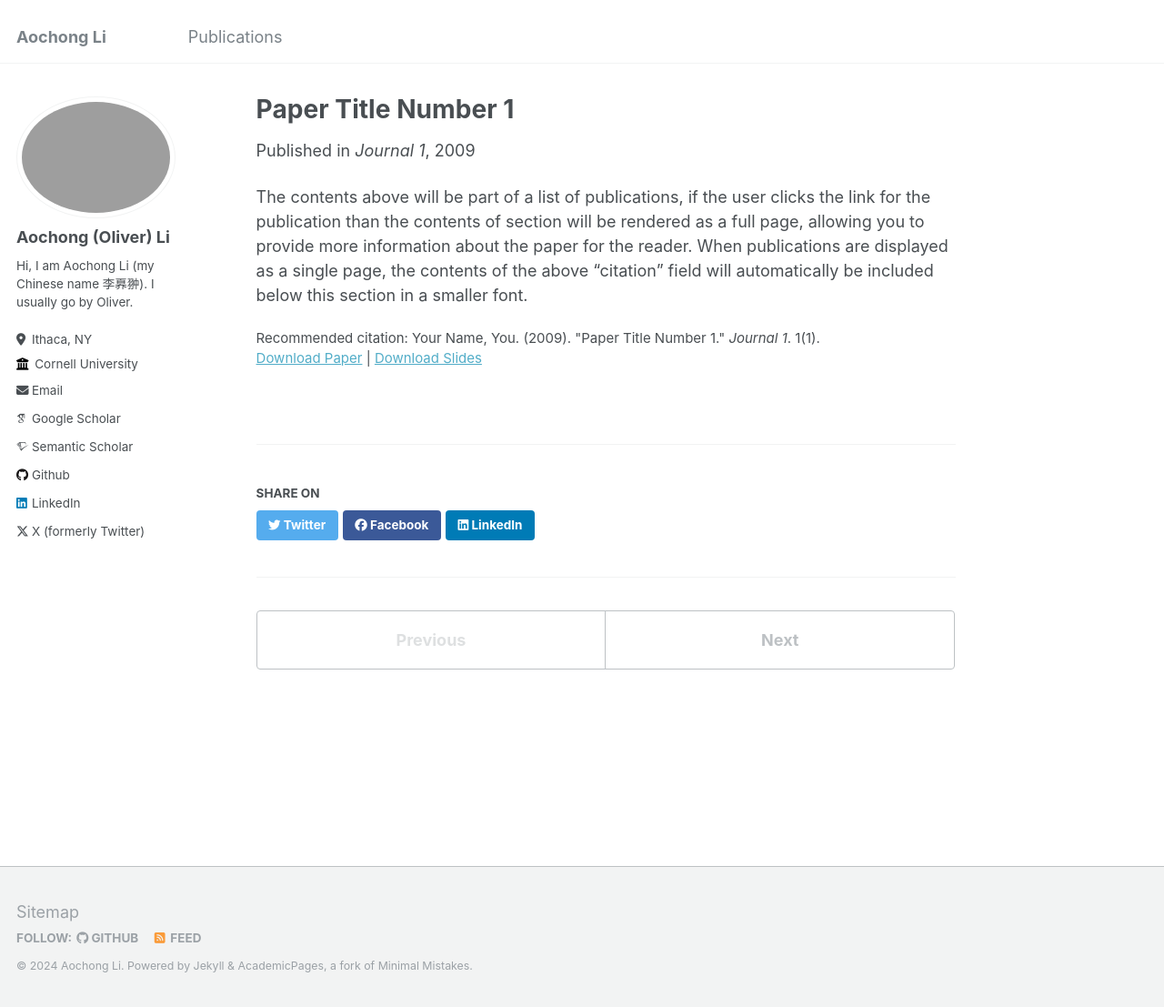
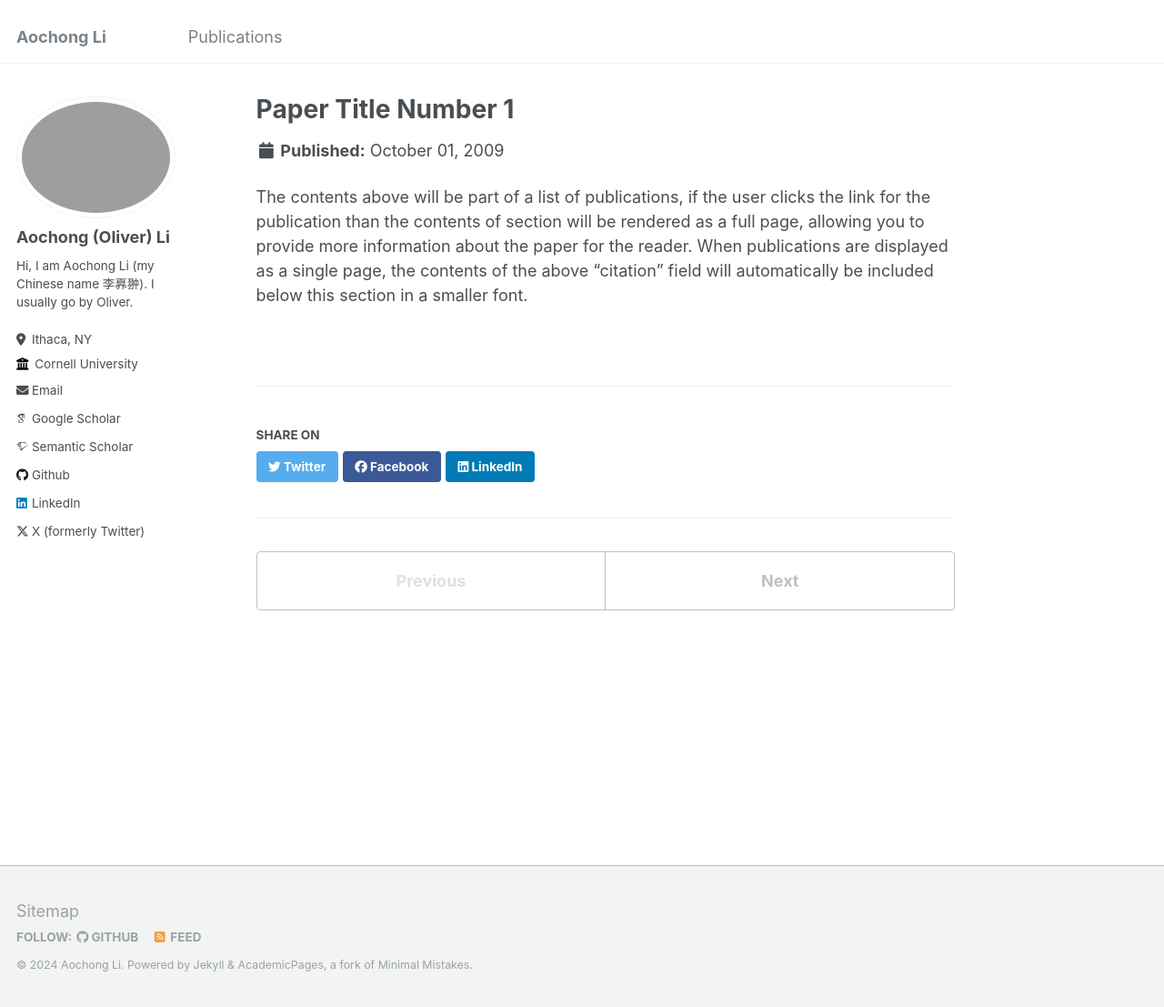
Before and after one commit to Aochong-Li/aochong-li.github.io, a Jekyll site: the page built from _publications/2009-10-01-paper-title-number-1.md, in a window 1280 px wide and 1107 px high. Shown: the whole window at 91% size. Built offline with Jekyll 4.4.1, drawn with Linux system fonts in a browser that asks for light colours; some web fonts are replaced.

Commit message:
edit publication

```diff
--- a/_publications/2009-10-01-paper-title-number-1.md
+++ b/_publications/2009-10-01-paper-title-number-1.md
@@ -4,10 +4,10 @@
 permalink: /publication/2009-10-01-paper-title-number-1
 excerpt: 'This paper is about the number 1. The number 2 is left for future work.'
 date: 2009-10-01
-venue: 'Journal 1'
-slidesurl: 'http://academicpages.github.io/files/slides1.pdf'
+venue: #'Journal 1'
+slidesurl: #'http://academicpages.github.io/files/slides1.pdf'
 paperurl: 'http://academicpages.github.io/files/paper1.pdf'
-citation: 'Your Name, You. (2009). &quot;Paper Title Number 1.&quot; <i>Journal 1</i>. 1(1).'
+citation: #'Your Name, You. (2009). &quot;Paper Title Number 1.&quot; <i>Journal 1</i>. 1(1).'
 ---
 
 The contents above will be part of a list of publications, if the user clicks the link for the publication than the contents of section will be rendered as a full page, allowing you to provide more information about the paper for the reader. When publications are displayed as a single page, the contents of the above "citation" field will automatically be included below this section in a smaller font.
```
